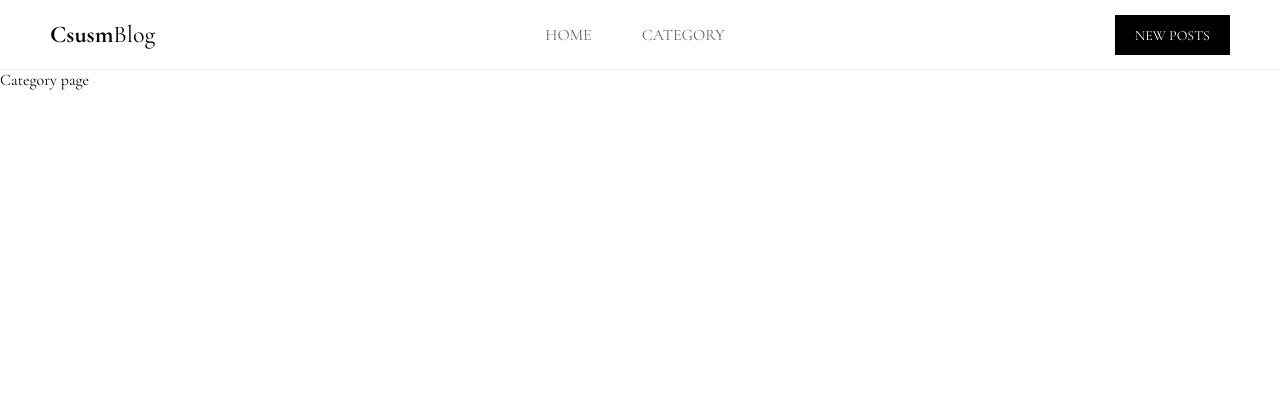
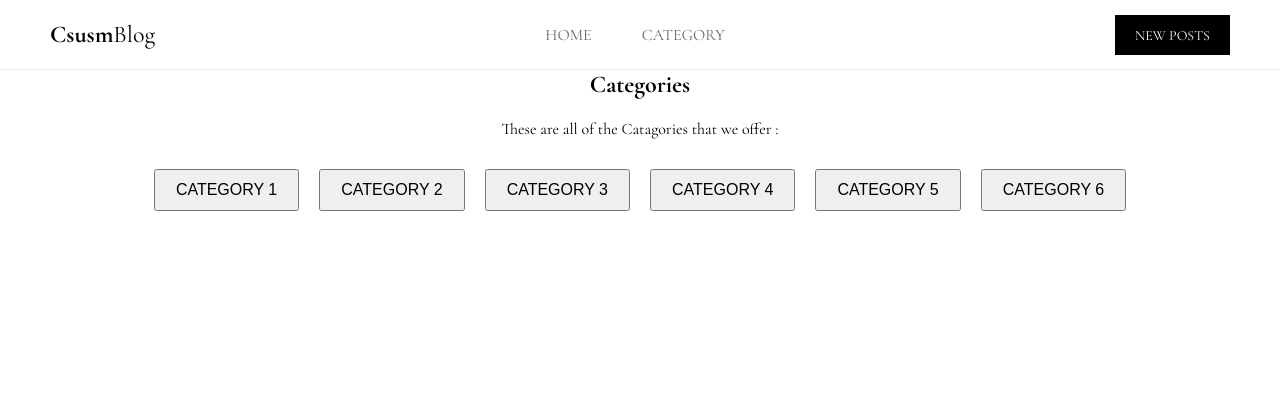
Before and after one commit to Romanie-De-Meyer/csusm_blog, a PHP site: page /category in a window 1280 px wide. Shown: the top 420 px of the page. Run offline with PHP 8.4, Linux system fonts and the light colour scheme.

Commit message:
Created HTML and some CSS for categories page.

```diff
--- a/category/index.html
+++ b/category/index.html
@@ -36,7 +36,24 @@
       </div>
     </nav>
     <section class="category-container">
-      <p>Category page</p>
+      <div class="Title">
+        <h1>Categories</h1>
+      </div>
+      <div class="introduction">
+        <p>These are all of the Catagories that we offer :</p>
+      </div>
+
+
+
+
+      <div class="category-buttons">
+        <button onclick="window.location.href='/category/1'">Category 1</button>
+        <button onclick="window.location.href='/category/2'">Category 2</button>
+        <button onclick="window.location.href='/category/3'">Category 3</button>
+        <button onclick="window.location.href='/category/4'">Category 4</button>
+        <button onclick="window.location.href='/category/5'">Category 5</button>
+        <button onclick="window.location.href='/category/6'">Category 6</button>
+      </div>
     </section>
   </body>
 </html>
--- a/category/styles.css
+++ b/category/styles.css
@@ -2,3 +2,24 @@
   margin-top: 70px;
   height: calc(100vh - 70px);
 }
+
+.category-buttons {
+  display: flex;
+  justify-content: center; /* Horizontally center the buttons */
+  align-items: center; /* Vertically center the buttons */
+  flex-wrap: wrap; /* Allow the buttons to wrap if they exceed the width of the container */
+}
+
+.category-buttons button {
+  margin: 10px; /* Add some space between buttons */
+}
+
+.introduction {
+  text-align: center; /* Center align text */
+  margin-bottom: 20px; /* Add some space between introduction and buttons */
+}
+
+.Title {
+  text-align: center;
+  margin-bottom: 20px;
+}
```
Also changed, not shown: posts/index.html (indentation only).
